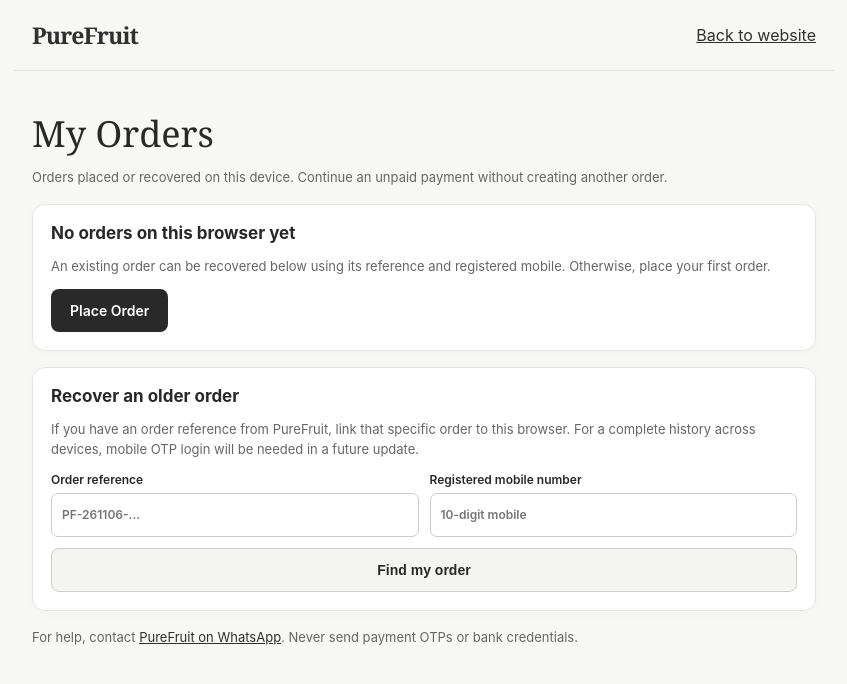
After one commit to ParamMandloi/PureFruit, a Flask app: template templates/my_orders.html in a window 1280 px wide. The commit adds this page. Shown: the top 684 px of the page, without its empty margins (216-1063 px from the left). Run offline with Flask 3, Linux system fonts and the light colour scheme; the template is opened without the code that fills it, so the values that code supplies are empty.

Commit message:
Add files via upload

```diff
--- /dev/null
+++ b/templates/my_orders.html
@@ -0,0 +1,67 @@
+<!doctype html>
+<html lang="en">
+<head>
+<meta charset="utf-8"><meta name="viewport" content="width=device-width,initial-scale=1">
+<meta name="robots" content="noindex,nofollow">
+<meta name="theme-color" content="#f7f7f5"><title>My Orders · PureFruit</title>
+<style>
+:root{font-family:-apple-system,BlinkMacSystemFont,"Segoe UI",Arial,sans-serif;color:#282828;background:#f7f7f5}
+*{box-sizing:border-box}body{margin:0}main,header{max-width:820px;margin:auto;padding:19px 18px}
+header{display:flex;align-items:center;justify-content:space-between;gap:14px;border-bottom:1px solid #e2e2df}
+.brand{font-family:Georgia,serif;font-size:23px;font-weight:bold;letter-spacing:-.04em}
+a{color:#303030}h1{font-family:Georgia,serif;font-size:36px;line-height:1.15;font-weight:normal;margin:23px 0 9px}
+h2{font-size:17px;margin:0 0 13px}p{line-height:1.55}.muted{color:#666;font-size:13px}
+.card{background:#fff;border:1px solid #e4e4e0;border-radius:13px;padding:18px;margin:16px 0;box-shadow:0 2px 15px #00000005}
+.order-top{display:flex;align-items:flex-start;justify-content:space-between;gap:10px;flex-wrap:wrap}
+.ref{font-weight:700;font-size:14px;word-break:break-word}small{color:#666}
+.tag{display:inline-block;background:#f1f1ef;padding:5px 10px;border-radius:99px;font-size:12px;font-weight:600}
+.paid{background:#e9f3eb;color:#225c35}.pending{background:#f8f1de;color:#755b12}
+.lines{display:grid;grid-template-columns:repeat(2,minmax(0,1fr));gap:12px;margin:16px 0;font-size:13px}
+.lines strong{display:block;font-size:15px;margin-top:4px}
+.btn{appearance:none;display:inline-block;background:#292929;color:#fff;border:none;border-radius:8px;text-decoration:none;font-weight:600;font-size:14px;padding:13px 19px;cursor:pointer}
+.btn.alt{background:#f4f4f2;color:#292929;border:1px solid #ccc}
+.recover{display:grid;grid-template-columns:1fr 1fr;gap:11px}
+label{display:block;font-size:12px;font-weight:600}input{font:inherit;width:100%;min-height:44px;padding:10px;margin-top:6px;border:1px solid #ccc;border-radius:7px;background:#fff}
+.recover button{grid-column:1/-1}.alert{padding:12px 15px;background:#f5eedf;border-radius:7px;margin:12px 0}
+@media(max-width:530px){h1{font-size:31px}.lines{grid-template-columns:1fr 1fr}.recover{grid-template-columns:1fr}}
+</style>
+</head>
+<body>
+<header><a class="brand" href="{{ url_for('index') }}" style="text-decoration:none">PureFruit</a><a href="{{ url_for('index') }}">Back to website</a></header>
+<main>
+  <h1>My Orders</h1>
+  <p class="muted">Orders placed or recovered on this device. Continue an unpaid payment without creating another order.</p>
+  {% with messages = get_flashed_messages(with_categories=true) %}{% for category,message in messages %}<div class="alert" role="alert">{{ message }}</div>{% endfor %}{% endwith %}
+  {% for order in orders %}
+  <article class="card">
+    <div class="order-top"><div><div class="ref">{{ order.order_ref }}</div><small>{{ order.created_at[0:16]|replace('T',' ') }} IST</small></div>
+    <div class="tag {{ 'paid' if order.payment_status == 'paid' else 'pending' }}">
+    {% if order.status == 'cancelled' %}Cancelled{% elif order.payment_status == 'paid' %}Payment verified{% elif order.payment_status == 'pending_verification' %}Payment under verification{% else %}Awaiting payment{% endif %}</div></div>
+    <div class="lines">
+      <div>Subscription<strong>{{ order.plan_days }} delivery days</strong></div>
+      <div>Original order amount<strong>₹{{ '{:,}'.format(order.price) }}</strong></div>
+      <div>Start date<strong>{{ order.start_date }}</strong></div>
+      <div>Delivery slot<strong>{{ '8–9 AM' if order.delivery_slot=='morning' else '4–5 PM' }}</strong></div>
+      <div>Delivery location<strong>{{ order.tower }} · Flat {{ order.flat }}</strong></div>
+      {% if order.days_left is not none %}<div>Remaining delivery days<strong>{{ order.days_left }}</strong></div>{% endif %}
+    </div>
+    {% if order.status == 'cancelled' %}<p class="muted">This order was cancelled. Please place a new order if needed.</p>
+    {% elif order.payment_status == 'paid' %}<p class="muted">Your payment is verified. Your delivery schedule is confirmed.</p>
+    {% elif order.payment_status == 'pending_verification' %}<p class="muted">We've received your payment notification. Our team is verifying the bank credit. Please do not pay again unless our team asks you to.</p>
+    {% elif order.payment_method == 'upi_qr' %}<a class="btn" href="{{ url_for('index', resume=order.order_ref) }}#order">Pay Now · ₹{{ '{:,}'.format(order.price) }}</a>
+    {% else %}<p class="muted">Contact PureFruit for payment support with this order reference.</p>{% endif %}
+  </article>
+  {% else %}<div class="card"><h2>No orders on this browser yet</h2><p class="muted">An existing order can be recovered below using its reference and registered mobile. Otherwise, place your first order.</p><a class="btn" href="{{ url_for('index') }}#order">Place Order</a></div>{% endfor %}
+  <section class="card" aria-labelledby="recover-heading">
+    <h2 id="recover-heading">Recover an older order</h2>
+    <p class="muted">If you have an order reference from PureFruit, link that specific order to this browser. For a complete history across devices, mobile OTP login will be needed in a future update.</p>
+    <form class="recover" method="post" action="{{ url_for('recover_customer_order') }}">
+      <input type="hidden" name="csrf_token" value="{{ csrf }}">
+      <label>Order reference<input name="order_ref" required placeholder="PF-261106-..." maxlength="45" autocomplete="off"></label>
+      <label>Registered mobile number<input name="phone" required type="tel" inputmode="numeric" pattern="[0-9+ -]{10,16}" placeholder="10-digit mobile" maxlength="16"></label>
+      <button class="btn alt" type="submit">Find my order</button>
+    </form>
+  </section>
+  <p class="muted">For help, contact <a href="https://wa.me/918074062979" rel="noopener noreferrer">PureFruit on WhatsApp</a>. Never send payment OTPs or bank credentials.</p>
+</main>
+</body></html>
```
Also changed, not shown: templates/admin.html (+20 -1 lines), templates/index.html (+7 -4 lines).
